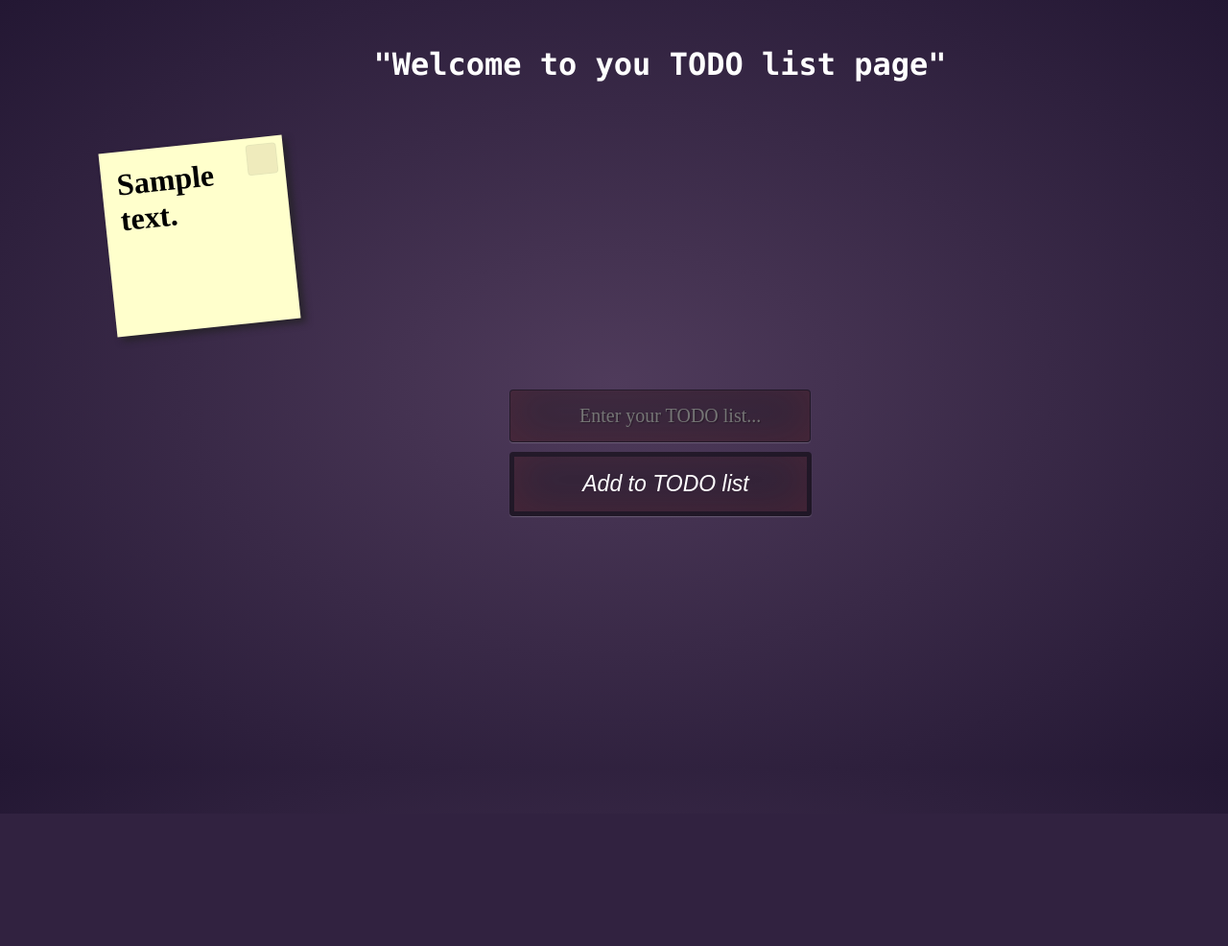
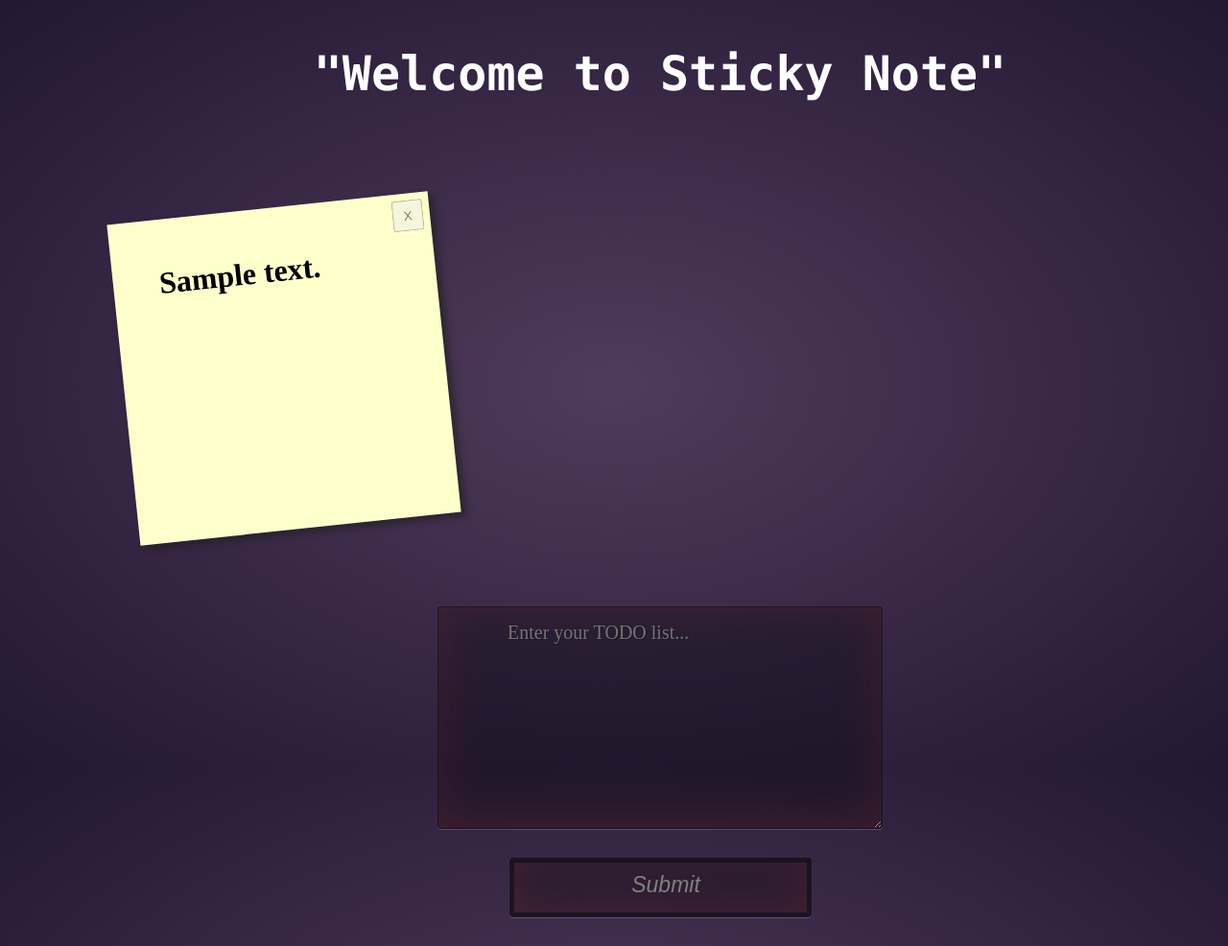
Before and after one commit to rms-sth/Sticky-Note, a Django app: page /todo/ in a window 1280 px wide; the page is wider, and only the part inside the window is pictured. Shown: that part at 96% size. Before the commit the page ends 833 px from the top of that part, so only its background shows below. Run offline with Django 3.2, Linux system fonts and the light colour scheme; tables that the repository leaves empty hold one stand-in row (values such as "Sample post").

Commit message:
Modify html + css

```diff
--- a/templates/base.html
+++ b/templates/base.html
@@ -4,21 +4,23 @@
   <head>
     <meta charset="utf-8" />
 
-<link rel="stylesheet" href="{% static '/css/base.css' %}">
-<link  href="http://fonts.googleapis.com/css?family=Reenie+Beanie:regular" rel="stylesheet" type="text/css">
+    <link rel="stylesheet" href="{% static '/css/base.css' %}" />
+    <link
+      href="http://fonts.googleapis.com/css?family=Reenie+Beanie:regular"
+      rel="stylesheet"
+      type="text/css"
+    />
 
     <title>{% block title %} {% endblock %}</title>
   </head>
   <script
     src="https://code.jquery.com/jquery-3.4.0.min.js"
     integrity="sha256-BJeo0qm959uMBGb65z40ejJYGSgR7REI4+CW1fNKwOg="
-  crossorigin="anonymous">
-</script>
+    crossorigin="anonymous"
+  ></script>
   <script src="{% static '/js/script.js' %}"></script>
 
-{% block content %}
-{% endblock %}
+  {% block content %} {% endblock %}
 
-<body>
-</body>
+  <body></body>
 </html>
--- a/templates/todo.html
+++ b/templates/todo.html
@@ -4,17 +4,19 @@
 
 {% block content %}
 
-<center><h1>"Welcome to you TODO list  page"</h1></center>
+<center>
+    <h1 style="font-size: 50px;padding-bottom: 30px;">"Welcome to Sticky Note"</h1>
+</center>
+
   <ul>
     {% for item in all_items %}
     <li>
-
       <a href="#">
         <h1 id="fo">{{ item.content }}</h1>
         <p>
             <form action="/deleteToDo/{{item.id}}" method="post">
                 {% csrf_token %}
-               <input type="submit" value="X" class="close"/>
+               <button type="submit" class="close"><span>X</span></button>
             </form>
         </p>
       </a>
@@ -25,8 +27,8 @@
 <center>
     <form action="/addToDo/" method="post">
         {% csrf_token %}
-        <input type="text" name="content" placeholder="Enter your TODO list...">
-        <button type="submit" value="Add"><i>Add to TODO list</i></button>
+        <textarea name="content" placeholder="Enter your TODO list..."></textarea>
+        <button type="submit" value="Add" class="submit_button"><i>Submit</i></button>
     </form>
 </center>
 
--- a/todo/static/css/base.css
+++ b/todo/static/css/base.css
@@ -1,95 +1,120 @@
-*{
-    margin:0;
-    padding:0;
+* {
+  margin: 0;
+  padding: 0;
 }
-  body{
-    font-family:arial,sans-serif;
-    font-size:100%;
-    margin:3em;
-    background:#666;
-    color:#fff;
+
+body {
+  font-family: arial, sans-serif;
+  font-size: 100%;
+  margin: 3em;
+  background: #666;
+  color: #fff;
 }
-  h2,p{
-    font-size:100%;
-    font-weight:normal;
+
+h2,
+p {
+  font-size: 100%;
+  font-weight: normal;
 }
-  ul,li{
-    list-style:none;
+
+ul,
+li {
+  list-style: none;
 }
-  ul{
-    overflow:hidden;
-    padding:3em;
+
+ul {
+  overflow: hidden;
+  padding: 3em;
 }
-  ul li a{
-    text-decoration:none;
-    color:#000;
-    background:#ffc;
-    display:block;
-    height:10em;
-    width:10em;
-    padding:1em;
-    -moz-box-shadow:5px 5px 7px rgba(33,33,33,1);
-    -webkit-box-shadow: 5px 5px 7px rgba(33,33,33,.7);
-    box-shadow: 5px 5px 7px rgba(33,33,33,.7);
-    -moz-transition:-moz-transform .15s linear;
-    -o-transition:-o-transform .15s linear;
-    -webkit-transition:-webkit-transform .15s linear;
+
+ul li a {
+  text-decoration: none;
+  color: #000;
+  background: #ffc;
+  display: block;
+  height: 15em;
+  width: 15em;
+  padding: 3em;
+  -moz-box-shadow: 5px 5px 7px rgba(33, 33, 33, 1);
+  -webkit-box-shadow: 5px 5px 7px rgba(33, 33, 33, 0.7);
+  box-shadow: 5px 5px 7px rgba(33, 33, 33, 0.7);
+  -moz-transition: -moz-transform 0.15s linear;
+  -o-transition: -o-transform 0.15s linear;
+  -webkit-transition: -webkit-transform 0.15s linear;
 }
-  ul li{
-    margin:1em;
-    float:left;
+
+ul li {
+  margin: 2em;
+  float: left;
 }
-  ul li h2{
-    font-size:140%;
-    font-weight:bold;
-    padding-bottom:10px;
+
+ul li h2 {
+  font-size: 140%;
+  font-weight: bold;
+  padding-bottom: 10px;
 }
-  ul li p{
-    font-family:"Reenie Beanie",arial,sans-serif;
-    font-size:180%;
+
+ul li p {
+  font-family: "Reenie Beanie", arial, sans-serif;
+  font-size: 180%;
 }
-  ul li a{
+
+ul li a {
   -webkit-transform: rotate(-6deg);
   -o-transform: rotate(-6deg);
-    -moz-transform:rotate(-6deg);
+  -moz-transform: rotate(-6deg);
 }
-  ul li:nth-child(even) a{
-    -o-transform:rotate(4deg);
-    -webkit-transform:rotate(4deg);
-    -moz-transform:rotate(4deg);
-    position:relative;
-    top:5px;
-    background:#cfc;
+
+ul li:nth-child(even) a {
+  -o-transform: rotate(4deg);
+  -webkit-transform: rotate(4deg);
+  -moz-transform: rotate(4deg);
+  position: relative;
+  top: 5px;
+  background: #cfc;
 }
-  ul li:nth-child(3n) a{
-    -o-transform:rotate(-3deg);
-    -webkit-transform:rotate(-3deg);
-    -moz-transform:rotate(-3deg);
-    position:relative;
-    top:-5px;
-    background:#ccf;
+
+ul li:nth-child(3n) a {
+  -o-transform: rotate(-3deg);
+  -webkit-transform: rotate(-3deg);
+  -moz-transform: rotate(-3deg);
+  position: relative;
+  top: -5px;
+  background: #ccf;
 }
-  ul li:nth-child(5n) a{
-    -o-transform:rotate(5deg);
-    -webkit-transform:rotate(5deg);
-    -moz-transform:rotate(5deg);
-    position:relative;
-    top:-10px;
+
+ul li:nth-child(5n) a {
+  -o-transform: rotate(5deg);
+  -webkit-transform: rotate(5deg);
+  -moz-transform: rotate(5deg);
+  position: relative;
+  top: -10px;
 }
-  ul li a:hover,ul li a:focus{
-    box-shadow:10px 10px 7px rgba(0,0,0,.7);
-    -moz-box-shadow:10px 10px 7px rgba(0,0,0,.7);
-    -webkit-box-shadow: 10px 10px 7px rgba(0,0,0,.7);
+
+ul li a:hover,
+ul li a:focus {
+  box-shadow: 10px 10px 7px rgba(0, 0, 0, 0.7);
+  -moz-box-shadow: 10px 10px 7px rgba(0, 0, 0, 0.7);
+  -webkit-box-shadow: 10px 10px 7px rgba(0, 0, 0, 0.7);
   -webkit-transform: scale(1.25);
   -moz-transform: scale(1.25);
   -o-transform: scale(1.25);
-    position:relative;
-    z-index:5;
+  position: relative;
+  z-index: 5;
 }
-  ol{text-align:center;}
-  ol li{display:inline;padding-right:1em;}
-  ol li a{color:#fff;}
 
+ol {
+  text-align: center;
+}
+
+ol li {
+  display: inline;
+  padding-right: 1em;
+}
+
+ol li a {
+  color: #fff;
+}
 
 .close {
   position: absolute;
@@ -98,18 +123,22 @@
   top: 32px;
   width: 32px;
   height: 32px;
-    opacity: 0.2;
+  opacity: 0.5;
 }
+
 .close:hover {
   opacity: 1;
 }
-  .close:before, .close:after {
+
+.close:before,
+.close:after {
   position: absolute;
   left: 15px;
   height: 33px;
   width: 2px;
   background-color: #333;
 }
+
 .close:before {
   transform: rotate(45deg);
 }
@@ -117,113 +146,197 @@
   transform: rotate(-45deg);
 }
 
-
-
-
-
-
 @import url(http://weloveiconfonts.com/api/?family=iconicfill);
 @import url(https://fonts.googleapis.com/css?family=Arvo);
 /* iconicfill */
+
 [class*="iconicfill-"]:before {
-    font-family: 'IconicFill', sans-serif;
+  font-family: "IconicFill", sans-serif;
 }
 
-  body,html{width:100%;height:100%;}
-  body{font-family:'Arvo'; background: #4f3b5b;background: -moz-radial-gradient(center, ellipse cover,  #4f3b5b 0%, #231733 100%);background: -webkit-gradient(radial, center center, 0px, center center, 100%, color-stop(0%,#4f3b5b), color-stop(100%,#231733));background: -webkit-radial-gradient(center, ellipse cover,  #4f3b5b 0%,#231733 100%);background: -o-radial-gradient(center, ellipse cover,  #4f3b5b 0%,#231733 100%);background: -ms-radial-gradient(center, ellipse cover,  #4f3b5b 0%,#231733 100%);background: radial-gradient(ellipse at center,  #4f3b5b 0%,#231733 100%);}
+body,
+html {
+  width: 100%;
+  height: 100%;
+}
 
-  .wrap{width:300px;}
-  .center{
-   top:50%;
-   transform:translateY(-50%);
-   position:relative;
-   margin:auto;}
+body {
+  font-family: "Arvo";
+  background: #4f3b5b;
+  background: -moz-radial-gradient(
+    center,
+    ellipse cover,
+    #4f3b5b 0%,
+    #231733 100%
+  );
+  background: -webkit-gradient(
+    radial,
+    center center,
+    0px,
+    center center,
+    100%,
+    color-stop(0%, #4f3b5b),
+    color-stop(100%, #231733)
+  );
+  background: -webkit-radial-gradient(
+    center,
+    ellipse cover,
+    #4f3b5b 0%,
+    #231733 100%
+  );
+  background: -o-radial-gradient(
+    center,
+    ellipse cover,
+    #4f3b5b 0%,
+    #231733 100%
+  );
+  background: -ms-radial-gradient(
+    center,
+    ellipse cover,
+    #4f3b5b 0%,
+    #231733 100%
+  );
+  background: radial-gradient(ellipse at center, #4f3b5b 0%, #231733 100%);
+}
 
-  input{
-    display:block;
+.wrap {
   width: 300px;
+}
+.center {
+  top: 50%;
+  transform: translateY(-50%);
+  position: relative;
+  margin: auto;
+}
+
+input {
+  display: block;
+  width: 450px;
+  height: 200px;
   padding: 15px 0 15px 12px;
   font-family: "Arvo";
   font-weight: 400;
-      color: #377D6A;
-      background: rgba(0,0,0,0.3);
+  color: #377d6a;
+  background: rgba(0, 0, 0, 0.3);
   border: none;
   outline: none;
   color: #fff;
-      text-shadow: 1px 1px 1px rgba(0,0,0,0.3);
-      border: 1px solid rgba(0,0,0,0.3);
+  text-shadow: 1px 1px 1px rgba(0, 0, 0, 0.3);
+  border: 1px solid rgba(0, 0, 0, 0.3);
   border-radius: 4px;
-      box-shadow: inset 0 -5px 45px rgba(175, 51, 51, 0.2), 0 1px  1px rgba(255,255,255,0.2);
+  box-shadow: inset 0 -5px 45px rgba(175, 51, 51, 0.2),
+    0 1px 1px rgba(255, 255, 255, 0.2);
   text-indent: 60px;
-      transition: all .3s ease-in-out;
+  transition: all 0.3s ease-in-out;
   position: relative;
   font-size: 20px;
 }
-  input:focus{
+
+input:focus {
   text-indent: 20px;
-      box-shadow: inset 0 -5px 45px rgba(100,100,100,0.4), 0 1px 1px rgba(255,255,255,0.2);
+  box-shadow: inset 0 -5px 45px rgba(100, 100, 100, 0.4),
+    0 1px 1px rgba(255, 255, 255, 0.2);
 }
 
-  label{
+label {
   display: block;
   position: static;
   margin: 0;
   padding: 0;
-      color:#fff;
-      font-family: 'Arvo';
+  color: #fff;
+  font-family: "Arvo";
   font-size: 16px;
 }
 
-  .wrap-label{
+.wrap-label {
   width: 300px;
   height: 34px;
   position: relative;
   padding: 0;
   margin: 0;
   bottom: -15px;
-    overflow: hidden;}
+  overflow: hidden;
+}
 
-  .iconicfill-pen-alt2{
+.iconicfill-pen-alt2 {
   position: absolute;
   left: 10px;
   color: #fff;
-      font-size:19px;
+  font-size: 19px;
   opacity: 1;
   top: 0;
-      transform:translateX(-100px);
+  transform: translateX(-100px);
 }
 
 /* ==== Pen animation ==== */
-  .move-pen{animation: move-pen 1s ease-in infinite alternate;}
-  @keyframes move-pen{
-      from{transform:translateX(-4px) rotate(6deg);}
-      to{transform:translateX(4px) rotate(-3deg);}
+.move-pen {
+  animation: move-pen 1s ease-in infinite alternate;
+}
+@keyframes move-pen {
+  from {
+    transform: translateX(-4px) rotate(6deg);
+  }
+  to {
+    transform: translateX(4px) rotate(-3deg);
+  }
 }
 
-  button{
+.submit_button {
   width: 315px;
-      padding: 15px 0 15px 12px;
+  padding: 10px 0 15px 12px;
   /* font-family: "Arvo"; */
   font-weight: 400;
-      color: #377D6A;
+  color: #377d6a;
   background: rgba(0, 0, 0, 0.3);
   /* border: none; */
   outline: none;
-      color: #fff;
+  color: grey;
   margin: 10px;
 
-      border: 5px solid rgba(0,0,0,0.3);
+  border: 5px solid rgba(0, 0, 0, 0.3);
   border-radius: 4px;
-      box-shadow: inset 0 -5px 45px rgba(175, 51, 51, 0.2), 0 1px  1px rgba(255,255,255,0.2);
+  box-shadow: inset 0 -5px 45px rgba(175, 51, 51, 0.2),
+    0 1px 1px rgba(255, 255, 255, 0.2);
   /* text-indent: 60px; */
 
-      font-size:23px;
+  font-size: 23px;
+  cursor: pointer;
+  margin: 30px;
 }
 
-  h1{
+h1 {
   font-family: "Lucida Console", Times, serif;
 }
 
-  #fo{
+#fo {
   font-family: "Agency FB", Times, serif;
 }
+
+textarea {
+  display: block;
+  width: 450px;
+  height: 200px;
+  padding: 15px 0 15px 12px;
+  font-family: "Arvo";
+  font-weight: 400;
+  color: #377d6a;
+  background: rgba(0, 0, 0, 0.3);
+  border: none;
+  outline: none;
+  color: #fff;
+  text-shadow: 1px 1px 1px rgba(0, 0, 0, 0.3);
+  border: 1px solid rgba(0, 0, 0, 0.3);
+  border-radius: 4px;
+  box-shadow: inset 0 -5px 45px rgba(175, 51, 51, 0.2),
+    0 1px 1px rgba(255, 255, 255, 0.2);
+  text-indent: 60px;
+  transition: all 0.3s ease-in-out;
+  position: relative;
+  font-size: 20px;
+}
+
+textarea:focus {
+  text-indent: 20px;
+  box-shadow: inset 0 -5px 45px rgba(100, 100, 100, 0.4),
+    0 1px 1px rgba(255, 255, 255, 0.2);
+}
```
Also changed, not shown: todo/static/js/script.js (+11 -11 lines). Lines whose indentation alone changed are shown as unchanged.
